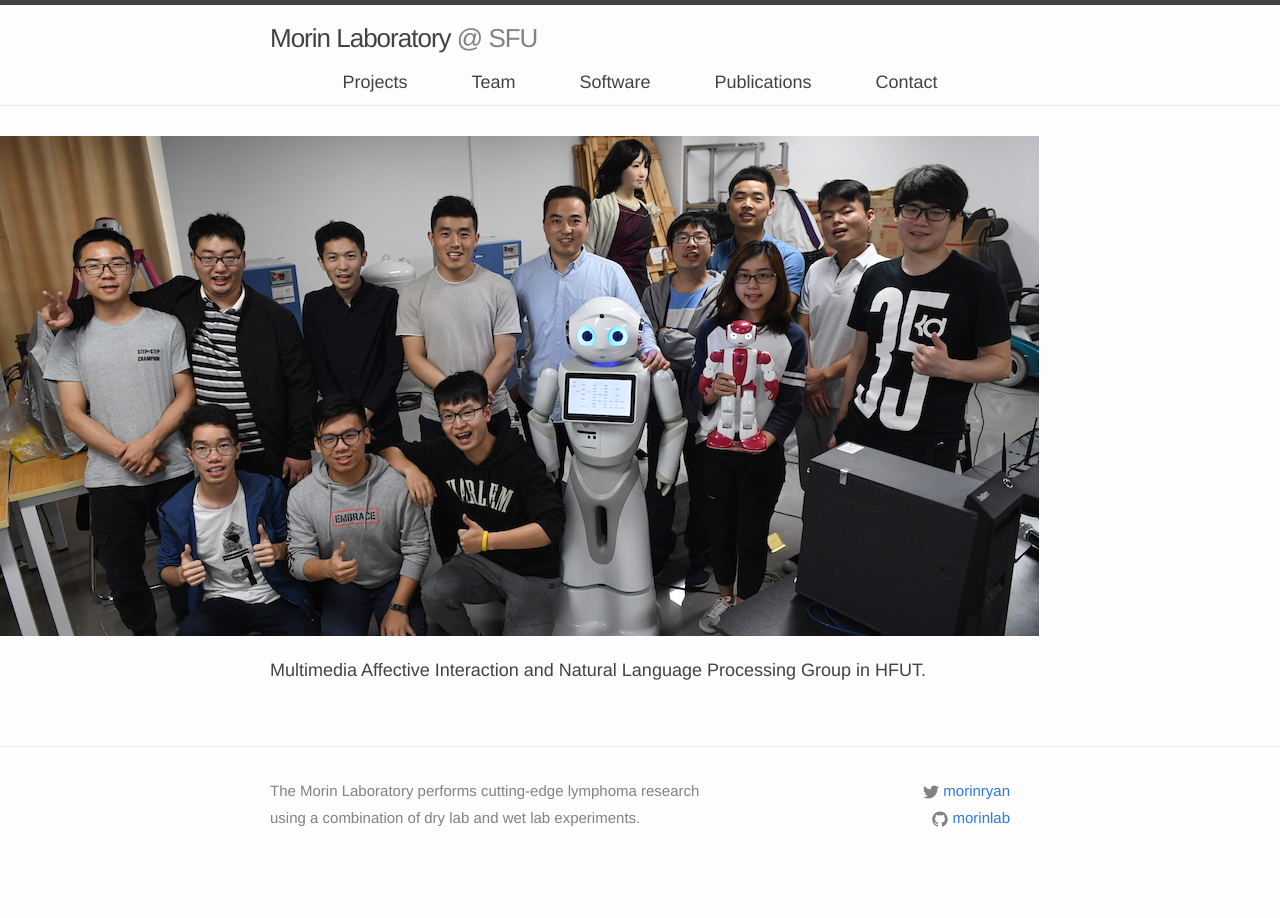
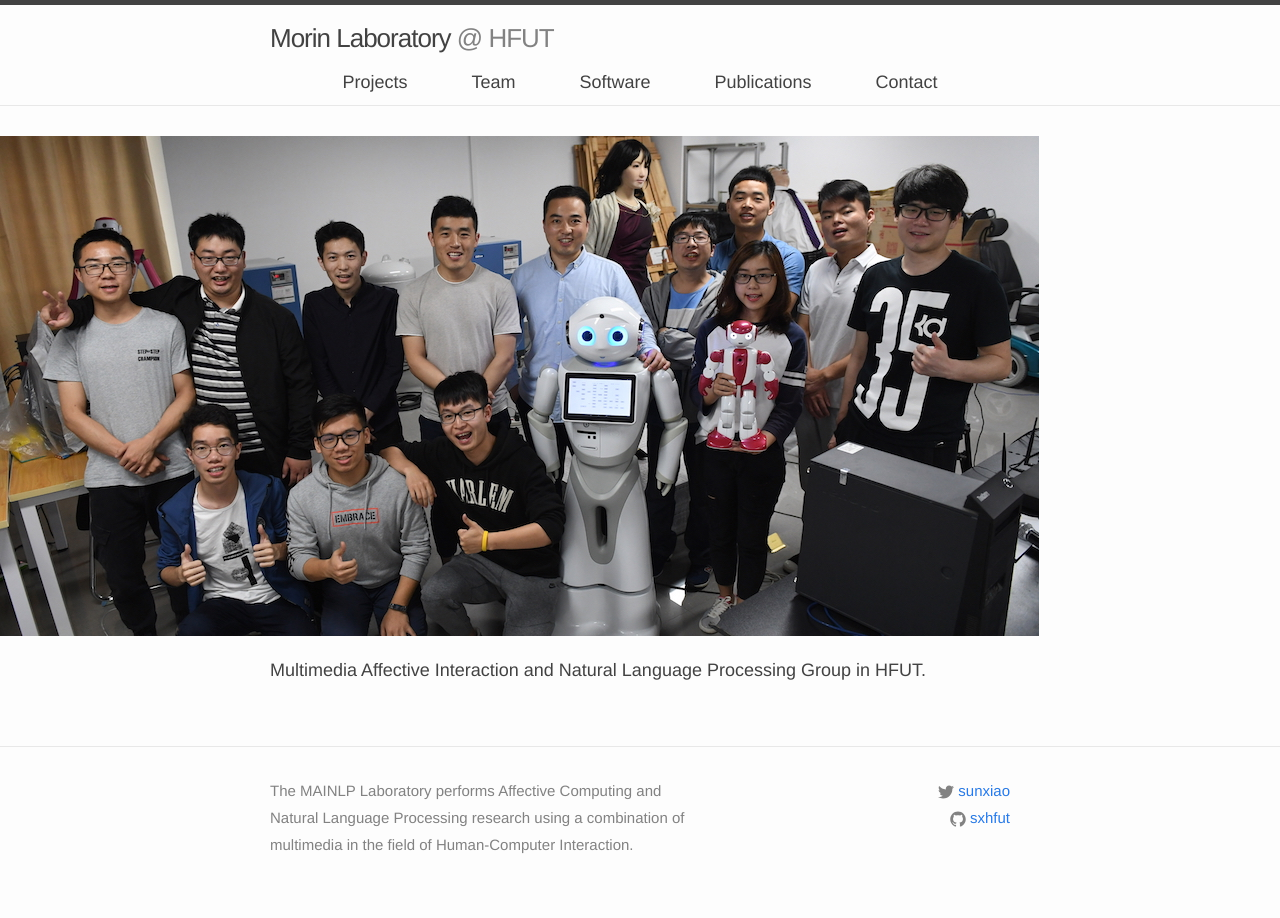
Before and after one commit to sxhfut/sxhfut.github.io, a Jekyll site: the page built from index.html, in a window 1280 px wide. Built offline with Jekyll 4.4.1, drawn with Linux system fonts in a browser that asks for light colours; nearby versions of some CDN libraries.

Commit message:
Update _config.yml

```diff
--- a/_config.yml
+++ b/_config.yml
@@ -2,16 +2,16 @@
 title: Translational lymphoma research in the Morin laboratory at Simon Fraser University
 lab_name: Morin Laboratory
 author: >
-  Bruno Grande, Ryan Morin and the Morin laboratory
-institution: SFU
-email: rdmorin@sfu.ca
+  Xiao Sun
+institution: HFUT
+email: sunx@hfut.edu.cn
 description: >
-  The Morin Laboratory performs cutting-edge lymphoma research using
-  a combination of dry lab and wet lab experiments.
+  The MAINLP Laboratory performs Affective Computing and Natural Language Processing
+  research using a combination of multimedia in the field of Human-Computer Interaction.
 baseurl: ""
-url: "https://morinlab.github.io"
-twitter_username: morinryan
-github_username:  morinlab
+url: "https://sxhfut.github.io"
+twitter_username: sunxiao
+github_username:  sxhfut
 images_dir: "/images/"
 
 # Build settings
```
